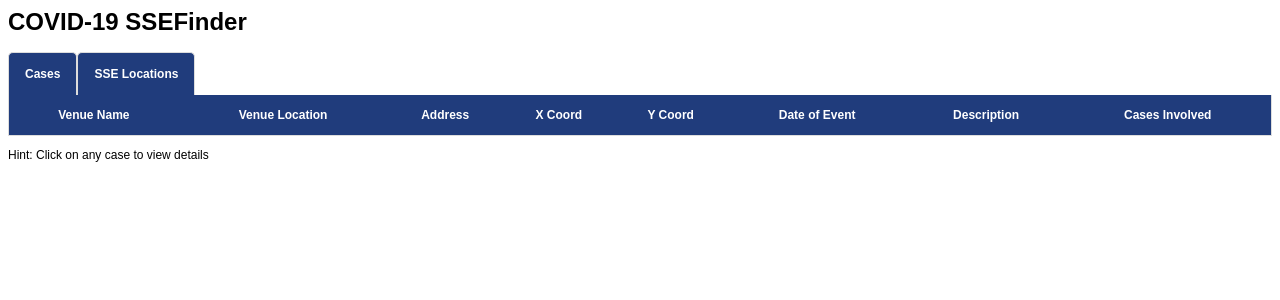
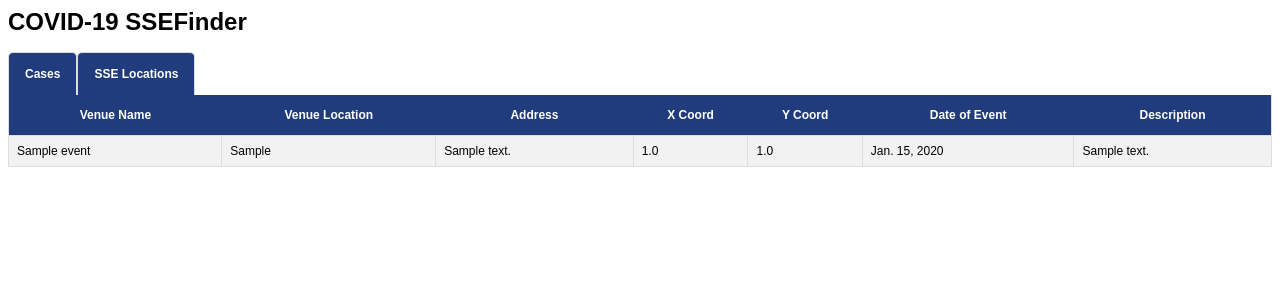
Before and after one commit to ivan-ngchakming/SSEFinder, a Django app: page / in a window 1280 px wide, after a click on "SSE Locations". Shown: the top 300 px of the page. Run offline with Django 3.2, Linux system fonts and the light colour scheme; tables that the repository leaves empty hold one stand-in row (values such as "Sample post"); lists and menus that the app fills with data are empty; some libraries are stand-ins or nearby versions.

Commit message:
SSEF-18 Create one page view for cases, case detail and events, powered by js ajax

```diff
--- a/SSEFinder/settings.py
+++ b/SSEFinder/settings.py
@@ -143,7 +143,7 @@ USE_TZ = True
 # https://docs.djangoproject.com/en/3.1/howto/static-files/
 
 STATIC_URL = '/static/'
-STATIC_ROOT = str(BASE_DIR.joinpath('staticfiles'))
+STATIC_ROOT = str(BASE_DIR.joinpath('static'))
 STATICFILES_STORAGE = 'whitenoise.storage.CompressedManifestStaticFilesStorage'
 
 
--- a/app/admin.py
+++ b/app/admin.py
@@ -1,6 +1,7 @@
 from django.contrib import admin
-from .models import Event, Case
+from .models import Event, Case, Classification
 
 # Register your models here.
 admin.site.register(Event)
 admin.site.register(Case)
+admin.site.register(Classification)
--- /dev/null
+++ b/app/static/base.css
@@ -0,0 +1,56 @@
+body {
+font-family: Sans-Serif;
+font-size: 12px;
+}
+
+.tab_button {
+position: relative;
+background-color: #203c7c;
+border: 1px solid #ddd;
+border-bottom: none;
+font-size: 12px;
+font-weight: bold;
+color: #FFFFFF;
+padding: 20px;
+width: auto;
+text-align: center;
+transition-duration: 0.4s;
+text-decoration: none;
+overflow: hidden;
+cursor: pointer;
+border-radius: 5px 5px 0px 0px;
+float: left;
+cursor: pointer;
+padding: 14px 16px;
+transition: 0.3s;
+}
+
+.tab_button:hover {
+background-color: #ddd;
+}
+
+table {
+font-family: Arial, Helvetica, sans-serif;
+font-size: 12px;
+border-collapse: collapse;
+width: 100%;
+border-top: none;
+}
+
+#table_header {
+border: 1px solid #ddd;
+border-top: none;
+height: 40px;
+background-color: #203c7c;
+color: white;
+}
+
+td {
+border-top: none !important;
+border: 1px solid #ddd;
+padding: 8px;
+}
+
+tr:nth-child(even){background-color: #f2f2f2;}
+
+tr:hover {background-color: #ddd;}
--- /dev/null
+++ b/app/static/base.js
@@ -0,0 +1,51 @@
+function openTab(tabname) {
+  var i;
+  var x = document.getElementsByClassName("tab");
+  for (i = 0; i < x.length; i++) {
+    x[i].style.display = "none";
+  }
+  document.getElementById(tabname).style.display = "block";
+
+  if (tabname == "SSE_Loc") {
+    $.ajax({
+      url: 'ajax/SSE_Loc',
+      data: {},
+      dataType: 'html',
+      success: function (data) {
+        document.getElementById(tabname).innerHTML = data;
+      }
+    });
+  }
+};
+
+
+function showCaseDetail(case_number) {
+  var td = document.getElementById("case_detail_"+case_number);
+  if (td.style.display == "none") {
+    var all_case_detail = document.querySelectorAll('[id^="case_detail_"]')
+    for (i = 0; i < all_case_detail.length; i++) {
+      if (all_case_detail[i].id != td.id) {
+        all_case_detail[i].style.display = "none";
+      } else {
+        // Turn case deatil for selected case visible
+        td.style.display = "table-row";
+        td.getElementsByTagName('Table')[0].innerHTML = "Loading..."
+      }
+    }
+
+    $.ajax({
+        url: 'ajax',
+        data: {
+          'case_number': case_number,
+        },
+        dataType: 'html',
+        success: function (data) {
+          td.getElementsByTagName('Table')[0].innerHTML = data;
+        }
+      });
+
+  } else {
+    td.style.display = "none";
+  }
+
+};
--- a/app/urls.py
+++ b/app/urls.py
@@ -5,8 +5,6 @@ from app import views
 urlpatterns = [
     path('', views.index, name='index'),
     path('login', views.login, name='login'),
-    path('cases', views.cases, name='cases'),
-    path('events', views.events, name='events'),
-    path('cases/<int:id>', views.case, name='case'),
-    path('events/<int:id>', views.event, name='event'),
+    path('ajax', views.query_case_detail, name='query_case_detail'),
+    path('ajax/SSE_Loc', views.events, name='events'),
 ]
--- a/app/views.py
+++ b/app/views.py
@@ -1,5 +1,5 @@
 import requests
-from django.http import HttpResponse
+from django.http import HttpResponse, JsonResponse
 from django.shortcuts import render
 
 from .models import Event, Case, Classification
@@ -28,19 +28,7 @@ def index(request):
     return render(request, "index.html", context)
 
 
-def login(request):
-    return HttpResponse("Login")
-
-
-def cases(request):
-    return HttpResponse("Cases")
-
-
-def events(request):
-    return HttpResponse("Superspreading Events")
-
-
-def case(request, id):
+def query_case_detail(request):
     # Create Dummy Event data
     # locations = [
     #     ("Kam Lok Hin Chicken and Fish Pot", "Conwell Mansion"),
@@ -78,9 +66,14 @@ def case(request, id):
     #                 event=event
     #             )
     #             new_class.save()
+    # for event in events:
+    #     event.update_geodata()
+    #     event.save()
     # Dummy data entry end
 
-    case = Case.objects.get(pk=id)
+    case_number = request.GET.get('case_number', None)
+
+    case = Case.objects.get(pk=case_number)
     all_classifications = case.classification_set.all()
     events = [classification.event for classification in all_classifications]
     classifications = [event.get_classification_str(case.case_number) for event in events]
@@ -91,7 +84,24 @@ def case(request, id):
         'events': events,
     }
 
-    return render(request, 'case_expand.html', context)
+    return render(request, "case_detail.html", context)
+
+
+def login(request):
+    return HttpResponse("Login")
+
+
+def cases(request):
+    return HttpResponse("Cases")
+
+
+def events(request):
+    print("Rendering events")
+    events = Event.objects.all()
+    context = {
+        'events': events,
+    }
+    return render(request, "events.html", context)
 
 
 def event(request, id):
--- a/templates/base.html
+++ b/templates/base.html
@@ -1,3 +1,5 @@
+{% load static %}
+
 <html>
 
 
@@ -7,67 +9,7 @@
           content="width=device-width, user-scalable=no, initial-scale=1.0, maximum-scale=1.0, minimum-scale=1.0">
     <meta http-equiv="X-UA-Compatible" content="ie=edge">
     <title>{% block title %}Page Title{% endblock %}</title>
-
-    <style>
-    body {
-    font-family: Sans-Serif;
-    font-size: 12px;
-    }
-
-    .tab_button {
-    position: relative;
-    background-color: #203c7c;
-    border: 1px solid #ddd;
-    border-bottom: none;
-    font-size: 12px;
-    font-weight: bold;
-    color: #FFFFFF;
-    padding: 20px;
-    width: auto;
-    text-align: center;
-    transition-duration: 0.4s;
-    text-decoration: none;
-    overflow: hidden;
-    cursor: pointer;
-    border-radius: 5px 5px 0px 0px;
-    float: left;
-    cursor: pointer;
-    padding: 14px 16px;
-    transition: 0.3s;
-    }
-
-    .tab_button:hover {
-    background-color: #ddd;
-    }
-
-    table {
-    font-family: Arial, Helvetica, sans-serif;
-    font-size: 12px;
-    border-collapse: collapse;
-    width: 100%;
-    border-top: none;
-    }
-
-    #table_header {
-    border: 1px solid #ddd;
-    border-top: none;
-    height: 40px;
-    background-color: #203c7c;
-    color: white;
-    }
-
-    td {
-    border-top: none !important;
-    border: 1px solid #ddd;
-    padding: 8px;
-    }
-
-    tr:nth-child(even){background-color: #f2f2f2;}
-
-    tr:hover {background-color: #ddd;}
-
-    </style>
-
+    <link rel="stylesheet" href="{% static 'base.css' %}">
 </head>
 
 <body>
@@ -76,16 +18,9 @@
         Body content
     {% endblock %}
 
-    <script>
-    function openTab(tabname) {
-      var i;
-      var x = document.getElementsByClassName("tab");
-      for (i = 0; i < x.length; i++) {
-        x[i].style.display = "none";
-      }
-      document.getElementById(tabname).style.display = "block";
-    }
-    </script>
+
+    <script type="text/javascript" src="{% static 'base.js' %}"></script>
+    <script src="https://code.jquery.com/jquery-3.1.0.min.js"></script>
 
 </body>
 
--- /dev/null
+++ b/templates/cases.html
@@ -0,0 +1,30 @@
+<table id="cases">
+    <!--Table Header-->
+    <tr id="table_header">
+        <th>Case Number</th>
+        <th>Name</th>
+        <th>ID Number</th>
+        <th>Date of Birth</th>
+        <th>Onset Date</th>
+        <th>Confirmed Date</th>
+    </tr>
+    <!--Table Entries-->
+    {% for case in cases %}
+    <tr onclick="showCaseDetail('{{ case.case_number }}');">
+        <td>{{ case.case_number }}</td>
+        <td>{{ case.person_name }}</td>
+        <td>{{ case.identity_document_number }}</td>
+        <td>{{ case.date_of_birth }}</td>
+        <td>{{ case.onset_date }}</td>
+        <td>{{ case.date_confirmed }}</td>
+    </tr>
+
+    <tr id="case_detail_{{ case.case_number}}" style="display:none">
+        <td colspan=6>
+            <h3>Attendance Record</h3>
+            <table></table>
+        </td>
+    </tr>
+
+    {% endfor %}
+</table>
--- /dev/null
+++ b/templates/events.html
@@ -0,0 +1,32 @@
+<table>
+    <!--Table Header-->
+    <tr id="table_header">
+        <th>Venue Name</th>
+        <th>Venue Location</th>
+        <th>Address</th>
+        <th>X Coord</th>
+        <th>Y Coord</th>
+        <th>Date of Event</th>
+        <th>Description</th>
+    </tr>
+    <!--Table Entries-->
+    {% for event in events %}
+    <tr onclick="">
+        <td>{{ event.venue_name }}</td>
+        <td>{{ event.venue_location }}</td>
+        <td>{{ event.address }}</td>
+        <td>{{ event.x_coord }}</td>
+        <td>{{ event.y_coord }}</td>
+        <td>{{ event.date_of_event }}</td>
+        <td>{{ event.description }}</td>
+    </tr>
+
+    <tr id="event_detail_{{ event.venue_name }}" style="display:none">
+        <td colspan=7>
+            <h3>Cases</h3>
+            <table></table>
+        </td>
+    </tr>
+    {% endfor %}
+
+</table>
--- a/templates/index.html
+++ b/templates/index.html
@@ -10,28 +10,7 @@
     <button class="tab_button" onclick="openTab('SSE_Loc')">SSE Locations</button>
 
     <div id="Cases" class="tab">
-    <table id="cases">
-        <!--Table Header-->
-        <tr id="table_header">
-            <th>Case Number</th>
-            <th>Name</th>
-            <th>ID Number</th>
-            <th>Date of Birth</th>
-            <th>Onset Date</th>
-            <th>Confirmed Date</th>
-        </tr>
-        <!--Table Entries-->
-        {% for case in cases %}
-        <tr onclick="window.location.href='cases/{{ case.case_number }}'">
-            <td>{{ case.case_number }}</td>
-            <td>{{ case.person_name }}</td>
-            <td>{{ case.identity_document_number }}</td>
-            <td>{{ case.date_of_birth }}</td>
-            <td>{{ case.onset_date }}</td>
-            <td>{{ case.date_confirmed }}</td>
-        </tr>
-        {% endfor %}
-    </table>
+        {% include 'cases.html' %}
     </div>
 
     <div id="SSE_Loc" class="tab" style="display:none">
@@ -45,12 +24,15 @@
             <th>Y Coord</th>
             <th>Date of Event</th>
             <th>Description</th>
-          <th>Cases Involved</th>
         </tr>
+
+        <tr>
+            <td colspan=7>
+                Loading...
+            </td>
+        </tr>
+
         </table>
     </div>
 
-<!--Can remove before submission-->
-<p>Hint: Click on any case to view details</p>
-
 {% endblock %}
```
Also changed, not shown: templates/case_detail.html (added, +26 -0 lines), templates/case_expand.html (deleted, +0 -74 lines). Lines whose indentation alone changed are shown as unchanged.
